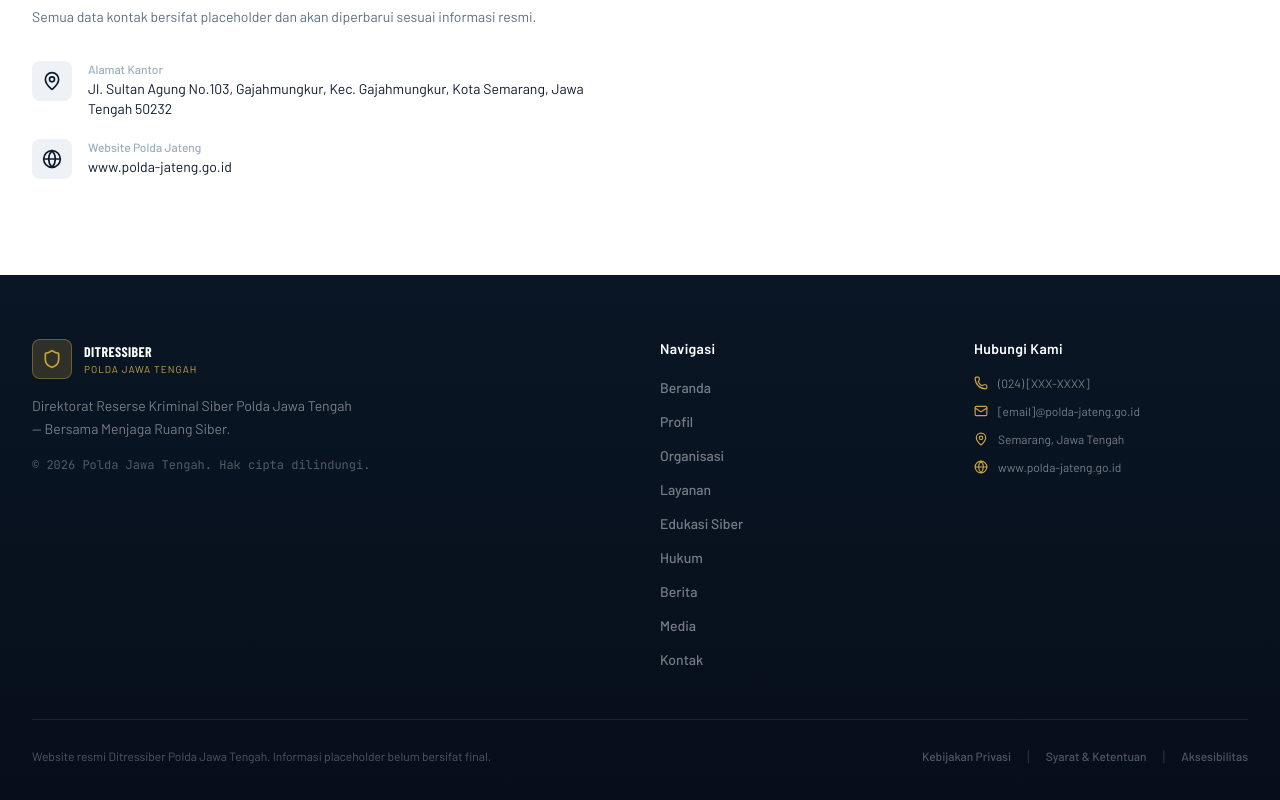
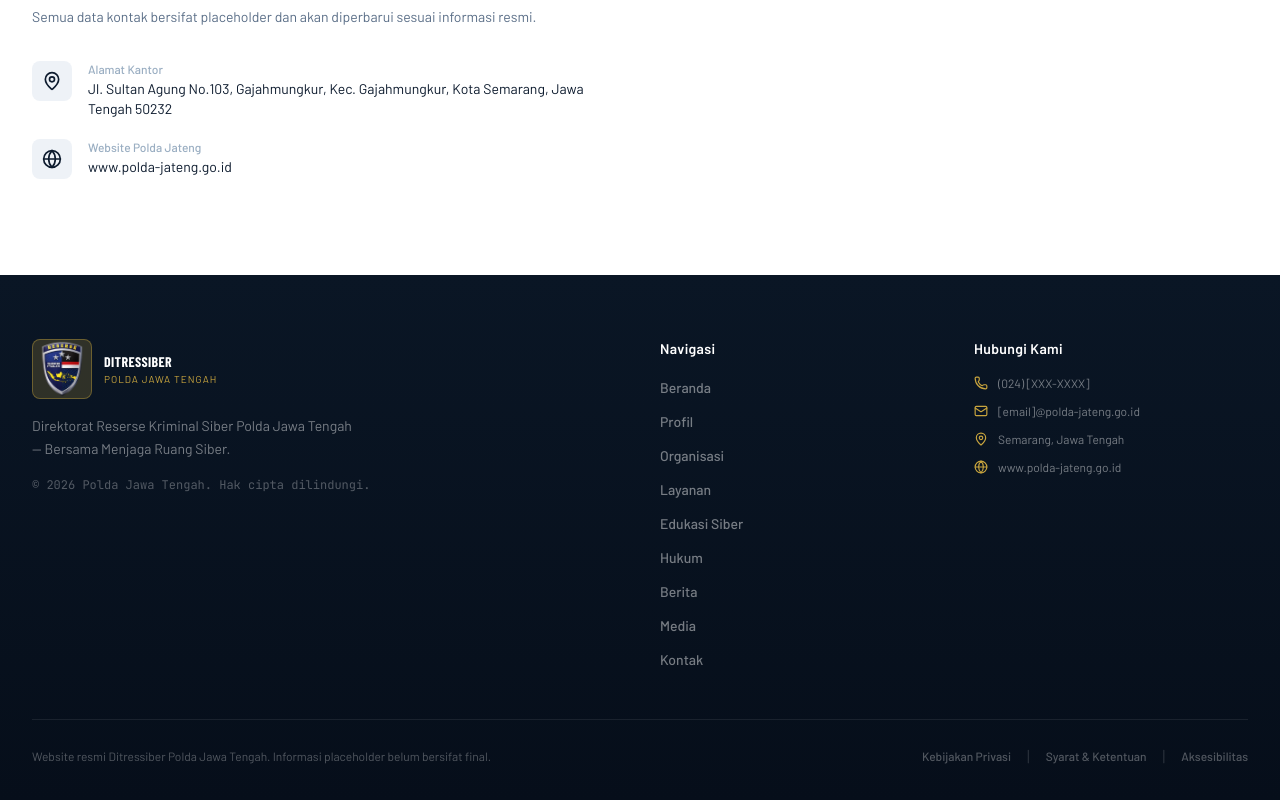
Before and after one commit to rumai12/Distressiber-Polda-Jateng, a React (Vite) app: page / in a window 1280 px wide. Shown: the part 7876-8676 px from the top of the page. Built offline with nearby package versions, Linux system fonts and the light colour scheme; a web font is replaced by a local one.

Commit message:
ganti logo

```diff
--- a/package.json
+++ b/package.json
@@ -36,8 +36,8 @@
     "@radix-ui/react-slot": "1.1.2",
     "@radix-ui/react-switch": "1.1.3",
     "@radix-ui/react-tabs": "1.1.3",
+    "@radix-ui/react-toggle": "1.1.2",
     "@radix-ui/react-toggle-group": "1.1.2",
-    "@radix-ui/react-toggle": "1.1.2",
     "@radix-ui/react-tooltip": "1.1.8",
     "canvas-confetti": "1.9.4",
     "class-variance-authority": "0.7.1",
@@ -56,7 +56,7 @@
     "react-popper": "2.3.0",
     "react-resizable-panels": "2.1.7",
     "react-responsive-masonry": "2.7.1",
-    "react-router": "7.13.0",
+    "react-router": "^7.18.3",
     "react-slick": "0.31.0",
     "recharts": "2.15.2",
     "sonner": "2.0.3",
@@ -68,7 +68,7 @@
     "@tailwindcss/vite": "4.1.12",
     "@vitejs/plugin-react": "4.7.0",
     "tailwindcss": "4.1.12",
-    "vite": "6.3.5"
+    "vite": "^6.4.3"
   },
   "peerDependencies": {
     "react": "18.3.1",
--- a/src/app/App.tsx
+++ b/src/app/App.tsx
@@ -1109,8 +1109,12 @@ function Footer({ onNav }: { onNav: (id: string) => void }) {
           {/* Brand */}
           <div className="md:col-span-2">
             <div className="flex items-center gap-3 mb-4">
-              <div className="w-10 h-10 rounded-lg bg-[#C9A53E]/20 border border-[#C9A53E]/40 flex items-center justify-center">
-                <Shield className="w-5 h-5 text-[#C9A53E]" />
+              <div className="w-15 h-15 rounded-lg bg-[#C9A53E]/20 border border-[#C9A53E]/40 flex items-center justify-center overflow-hidden">
+                <img
+                  src="/logo-ditressiber.png"
+                  alt="Logo Ditressiber"
+                  className="w-full h-full object-contain"
+                />
               </div>
               <div>
                 <div className="font-['Barlow_Condensed'] font-bold text-white text-sm tracking-wide">DITRESSIBER</div>
```
Also changed, not shown: 1 other file (tests, documents, lock files or other folders).
